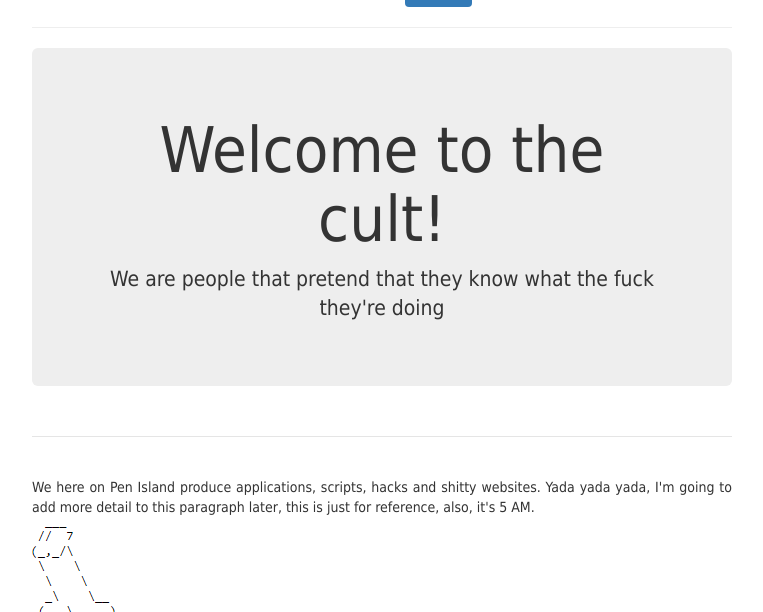
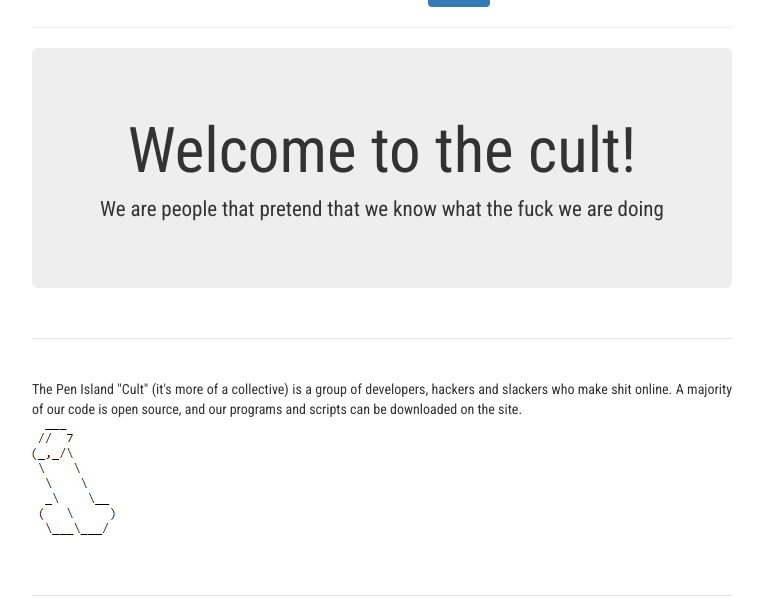
Before and after one commit to penislandcult/website, a PHP site: page / in a window 1280 px wide. Shown: the part 73-685 px from the top of the page, without its empty margins (258-1021 px from the left). Run offline with PHP 8.4, Linux system fonts and the light colour scheme.

Commit message:
WHY THE FUCK ARE WE USING PHP

```diff
--- a/header.php
+++ b/header.php
@@ -13,7 +13,7 @@
     <h3 class="text-muted">Pen Island Cult</h3><hr/>
 	   <div class="jumbotron">
     <h1>Welcome to the cult!</h1>
-    <p class="lead">We are people that pretend that they know what the fuck they're doing</p>
+    <p class="lead">We are people that pretend that we know what the fuck we are doing</p>
    </div>
    </div>
   </header>
--- a/index.php
+++ b/index.php
@@ -7,12 +7,13 @@
   <link href="bootstrap/css/bootstrap.min.css" rel="stylesheet">
   <link href="jumbotron-narrow.css" rel="stylesheet">
   <link rel="stylesheet" type="text/css" href="style.php" title="Style">
+  <link href='https://fonts.googleapis.com/css?family=Roboto+Condensed:400,700' rel='stylesheet' type='text/css'>
  </head>
  <body>
   <div class="container">
    <?php include "header.php"; ?>
    <div class="row marketing">
-	<p>We here on Pen Island produce applications, scripts, hacks and shitty websites. Yada yada yada, I'm going to add more detail to this paragraph later, this is just for reference, also, it's 5 AM.</p>
+	<p>The Pen Island "Cult" (it's more of a collective) is a group of developers, hackers and slackers who make shit online. A majority of our code is open source, and our programs and scripts can be downloaded on the site.</p>
     <div>
      <img src="penis.png" alt="Penis ASCII"/>
     </div>
--- a/style.php
+++ b/style.php
@@ -4,7 +4,7 @@
 
 body
 {
-	font-family: tahoma;
+	font-family: 'Roboto Condensed', sans-serif;
 	text-align: justify;
 }
 
```
Also changed, not shown: imndex.html (renamed from index.html), penis.png (renamed from penis.PNG).
